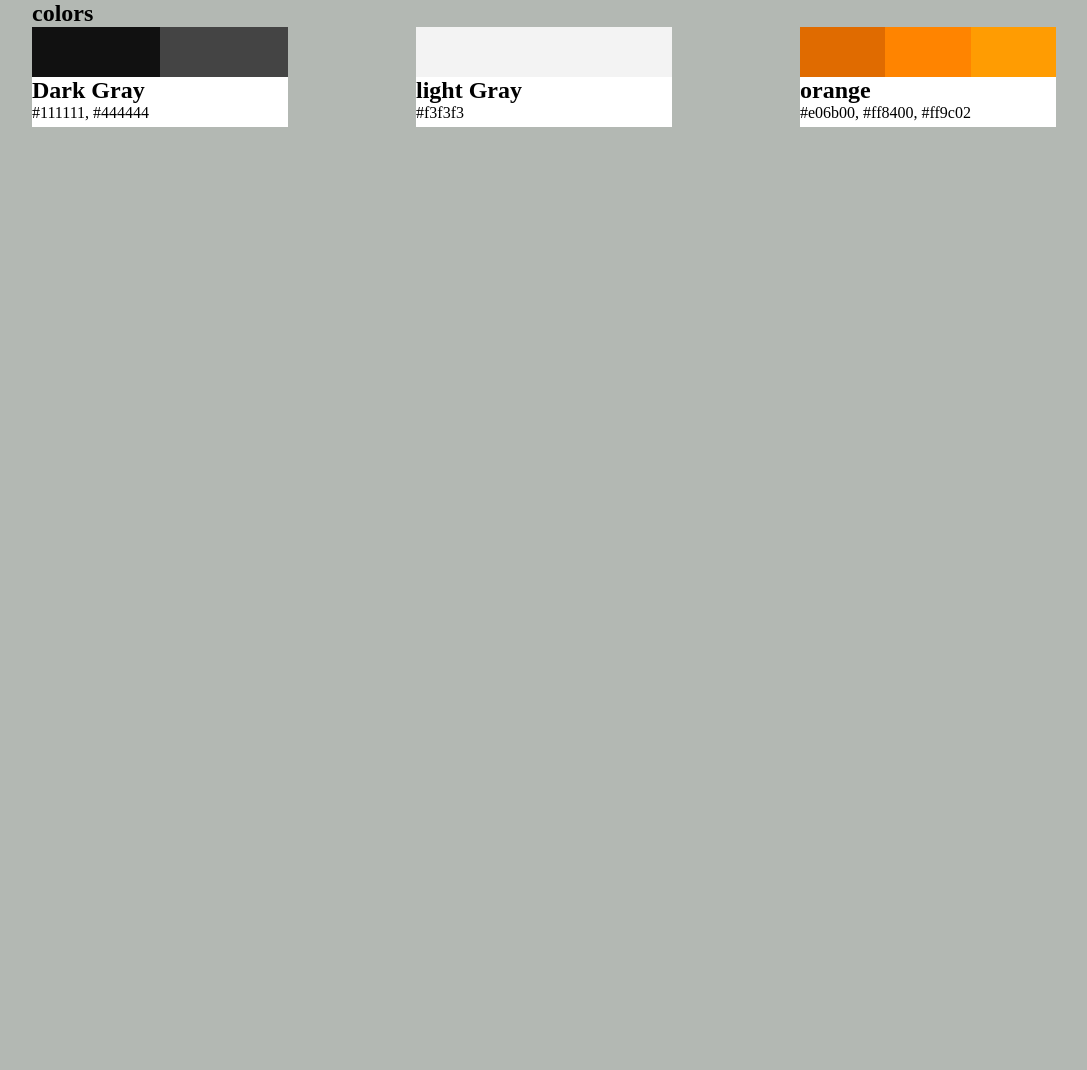
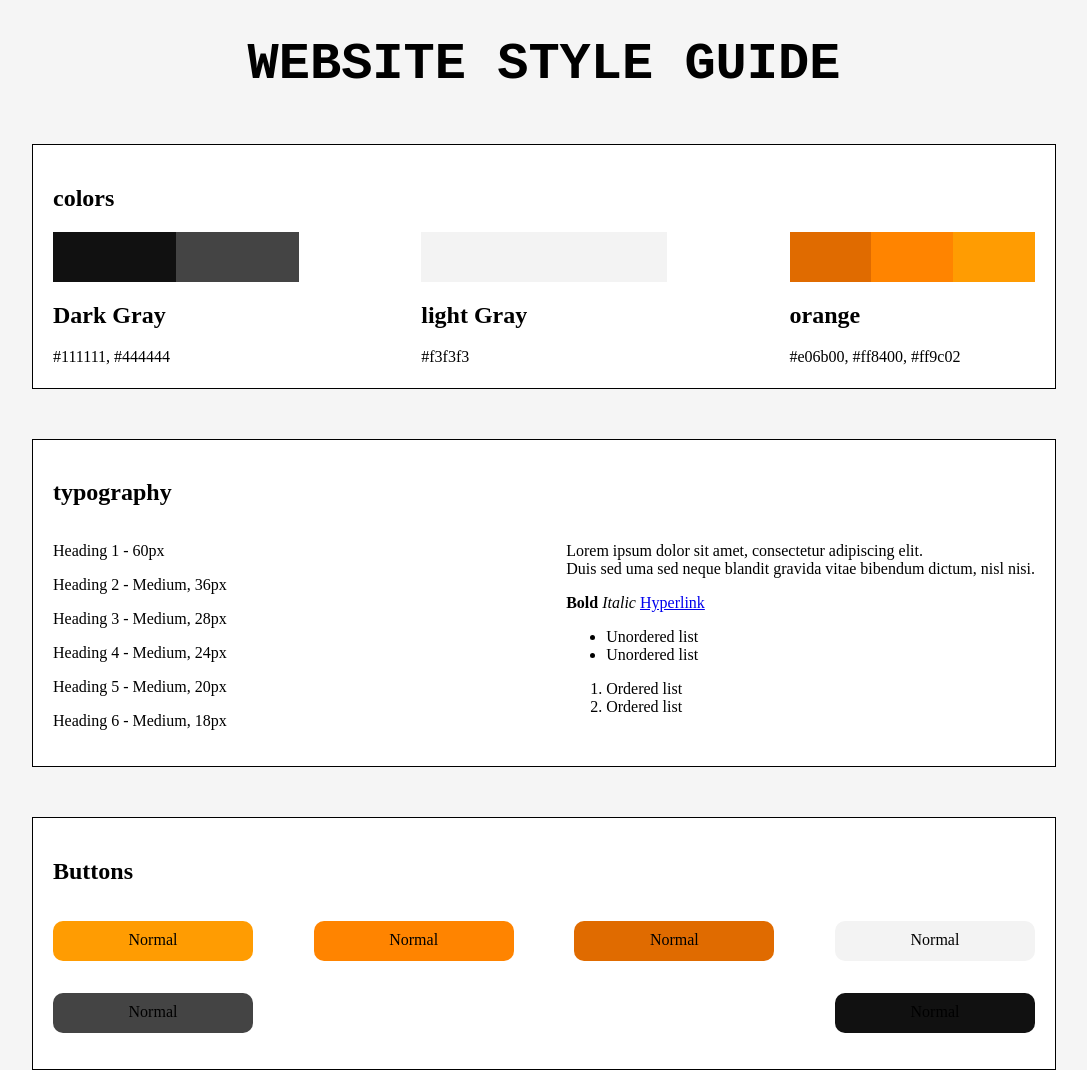
Before and after one commit to AbdelfettahB/websiteDesignSystem, a plain HTML site: page index.html in a window 1280 px wide. Shown: the whole page, without its empty margins (96-1183 px from the left). Before the commit the page ends 800 px from the top, so only its background shows below. Drawn offline with Linux system fonts and the light colour scheme.

Commit message:
almost there

```diff
--- a/index.html
+++ b/index.html
@@ -8,11 +8,14 @@
     <title>Web Design Demo</title>
   </head>
   <body>
+      <header id="main-header">
+          <h1 id="page-title">website style guide</h1>
+      </header>
     <section id="colors">
-      <header>
-        <h1 class="section-title">colors</h1>
+      <header class="secttion-title">
+        <h2>colors</h2>
       </header>
-      <div id="flex-box">
+      <div class="flex-box">
         <div class="darkGray container">
           <div class="colors-box">
             <div class="two-boxes" style="background-color: #111"></div>
@@ -45,5 +48,57 @@
         </div>
       </div>
     </section>
+
+
+
+    <section id="typography">
+        <header class="secttion-title">
+            <h2>typography</h2>
+        </header>
+    <div class="flex-box">
+        <div id="headings"><p class="heading-1">Heading 1 - 60px</p>
+            <p class="heading-2">Heading 2 - Medium, 36px</p>
+            <p class="heading-3">Heading 3 - Medium, 28px</p>
+            <p class="heading-4">Heading 4 - Medium, 24px</p>
+            <p class="heading-5">Heading 5 - Medium, 20px</p>
+            <p class="heading-6">Heading 6 - Medium, 18px</p></div>
+        <div id="body-text">
+            <p class="lorem">
+                Lorem ipsum dolor sit amet, consectetur adipiscing elit.<br> Duis sed uma sed neque blandit gravida vitae bibendum dictum, nisl nisi.
+            </p>
+            <p class="bold-italic-hyperlink">
+                <b>Bold</b> <i>Italic</i> <a href="#">Hyperlink</a>
+            </p>
+            <p class="list">
+                <ul>
+                    <li>Unordered list</li>
+                    <li>Unordered list</li>
+                </ul>
+                <ol>
+                    <li>Ordered list</li>
+                    <li>Ordered list</li>
+                </ol>
+            </p>
+        </div>
+    </div>
+    </section>
+
+    <section id="buttons">
+        <header class="secttion-title">
+            <h2>Buttons</h2>
+        </header>
+
+        <div id="styling">
+
+            <p class="button ff9c02">Normal</p>
+            <p class="button ff8400">Normal</p>
+            <p class="button e06b00">Normal</p>
+            <p class="button f3f3f3">Normal</p>
+            <p class="button C444">Normal</p>
+            <p class="button c111">Normal</p>
+        </div>
+
+
+        </section>
   </body>
 </html>
--- a/style.css
+++ b/style.css
@@ -1,16 +1,29 @@
 html {
-  background-color: rgb(179, 184, 179);
+  background-color: whitesmoke;
 }
 * {
   box-sizing: border-box;
-  margin: 0;
-  padding: 0;
 }
 body {
   width: 80%;
   margin: 0 auto;
 }
-#flex-box {
+#main-header {
+  text-align: center;
+  font-family: monospace;
+  text-transform: uppercase;
+  font-weight: bolder;
+  font-size: xx-large;
+}
+#colors,
+#typography,
+#buttons {
+  border: thin solid black;
+  background-color: white;
+  padding: 20px;
+  margin-top: 50px;
+}
+.flex-box {
   display: flex;
   justify-content: space-between;
 }
@@ -36,3 +49,37 @@ body {
   height: 50px;
   background-color: white;
 }
+#headings,
+#bodytext {
+  width: 40%;
+}
+.button {
+  width: 200px;
+  height: 40px;
+  border-radius: 10px;
+  text-align: center;
+  padding: 10px;
+}
+.ff9c02 {
+  background-color: #ff9c02;
+}
+.ff8400 {
+  background-color: #ff8400;
+}
+.e06b00 {
+  background-color: #e06b00;
+}
+.f3f3f3 {
+  background-color: #f3f3f3;
+}
+.C444 {
+  background-color: #444;
+}
+.c111 {
+  background-color: #111;
+}
+#styling {
+  display: flex;
+  justify-content: space-between;
+  flex-wrap: wrap;
+}
```
Also changed, not shown: swapps-ui-style-guide-2-1002x1024.jpg (added).
